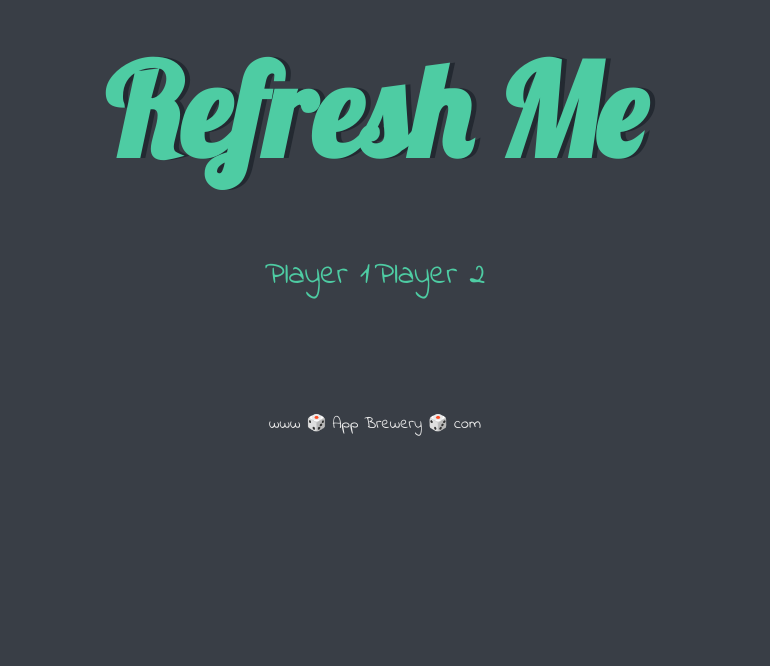
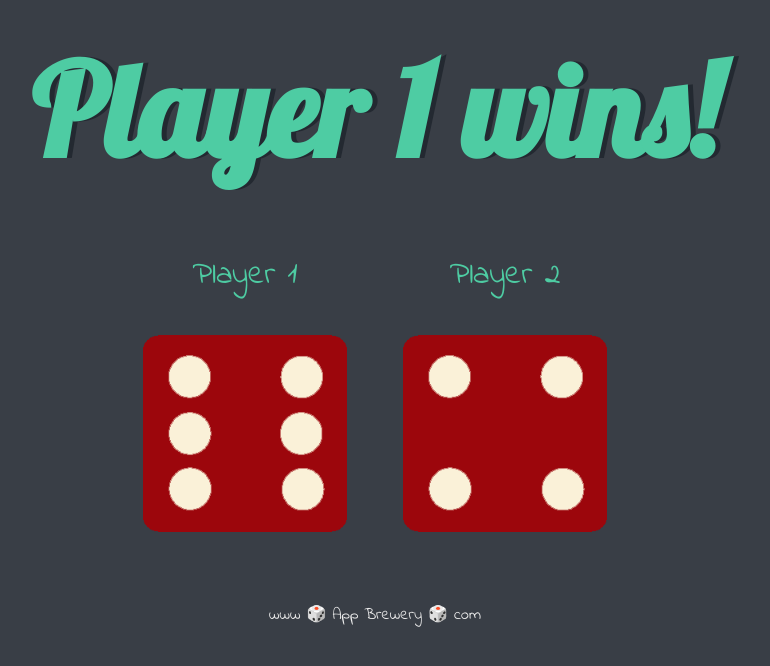
Before and after one commit to Sekonda28/Dicee-Challenge, a plain HTML site: page dicee.html in a window 1280 px wide. Shown: the whole page, without its empty margins (265-1035 px from the left). Drawn offline with Linux system fonts and the light colour scheme.

Commit message:
page completed

```diff
--- a/dicee.html
+++ b/dicee.html
@@ -1,33 +1,31 @@
 <!DOCTYPE html>
 <html lang="en" dir="ltr">
   <head>
-    <meta charset="utf-8">
+    <meta charset="utf-8" />
     <title>Dicee</title>
-    <link rel="stylesheet" href="styles.css">
-    <link href="https://fonts.googleapis.com/css?family=Indie+Flower|Lobster" rel="stylesheet">
-
+    <link rel="stylesheet" href="styles.css" />
+    <link
+      href="https://fonts.googleapis.com/css?family=Indie+Flower|Lobster"
+      rel="stylesheet"
+    />
   </head>
   <body>
-
     <div class="container">
       <h1>Refresh Me</h1>
 
       <div class="dice">
         <p>Player 1</p>
-        <img class="img1" src="">
+        <img class="img1" src="./images/dice6.png" />
       </div>
 
       <div class="dice">
         <p>Player 2</p>
-        <img class="img2" src="">
+        <img class="img2" src="./images/dice6.png" />
       </div>
-
     </div>
 
-
+    <script src="./script.js" type="text/javascript"></script>
   </body>
 
-  <footer>
-    www 🎲 App Brewery 🎲 com
-  </footer>
+  <footer>www 🎲 App Brewery 🎲 com</footer>
 </html>
--- /dev/null
+++ b/script.js
@@ -0,0 +1,20 @@
+// Make dice 1 random
+var randomNumber1 = Math.floor(Math.random() * 6) + 1;
+var image1 = document.querySelector(".img1");
+var image1src = "./images/dice" + randomNumber1 + ".png";
+image1.setAttribute("src", image1src);
+
+//Make dice 2 random
+var randomNumber2 = Math.floor(Math.random() * 6) + 1;
+var image2 = document.querySelector(".img2");
+var image2src = "./images/dice" + randomNumber2 + ".png";
+image2.setAttribute("src", image2src);
+
+// Change title to display winner
+if (randomNumber1 > randomNumber2) {
+  document.querySelector("h1").innerHTML = "Player 1 wins!";
+} else if (randomNumber1 === randomNumber2) {
+  document.querySelector("h1").innerHTML = "Draw!";
+} else {
+  document.querySelector("h1").innerHTML = "Player 2 wins!";
+}
```
